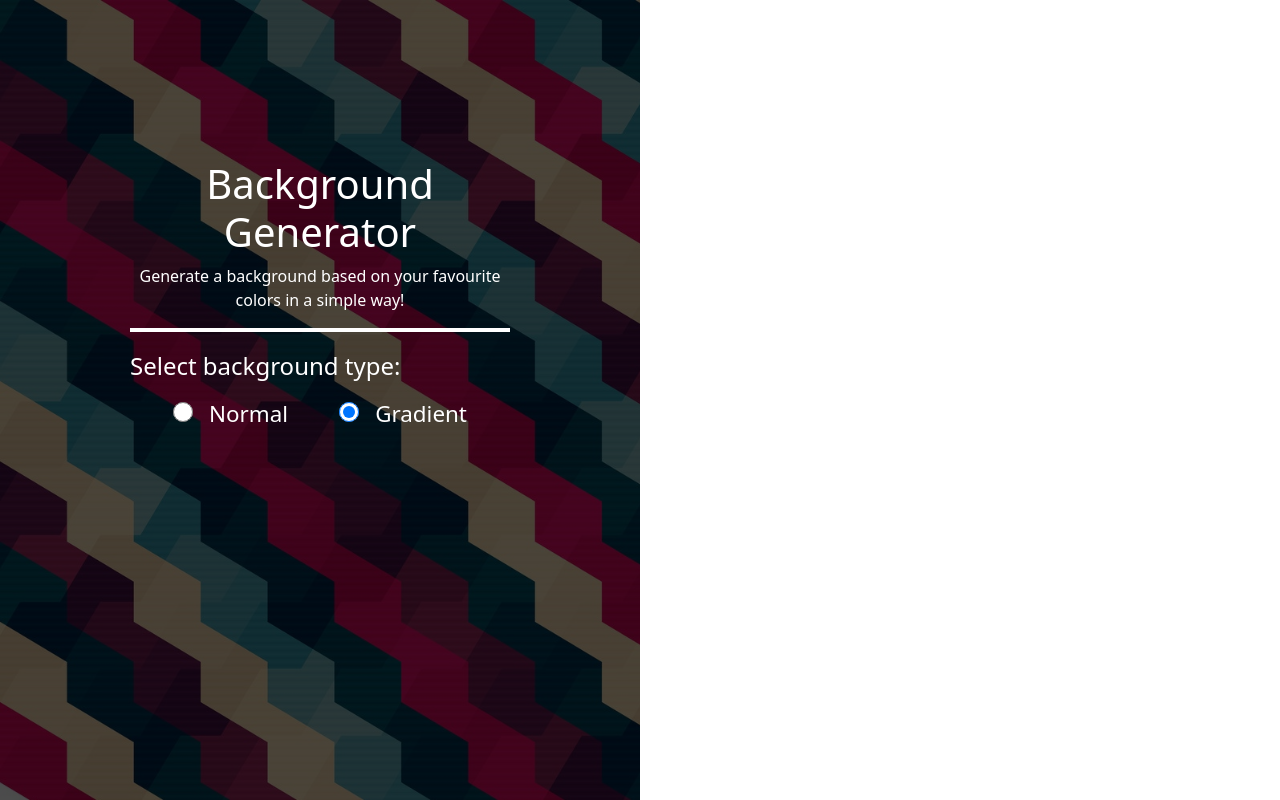
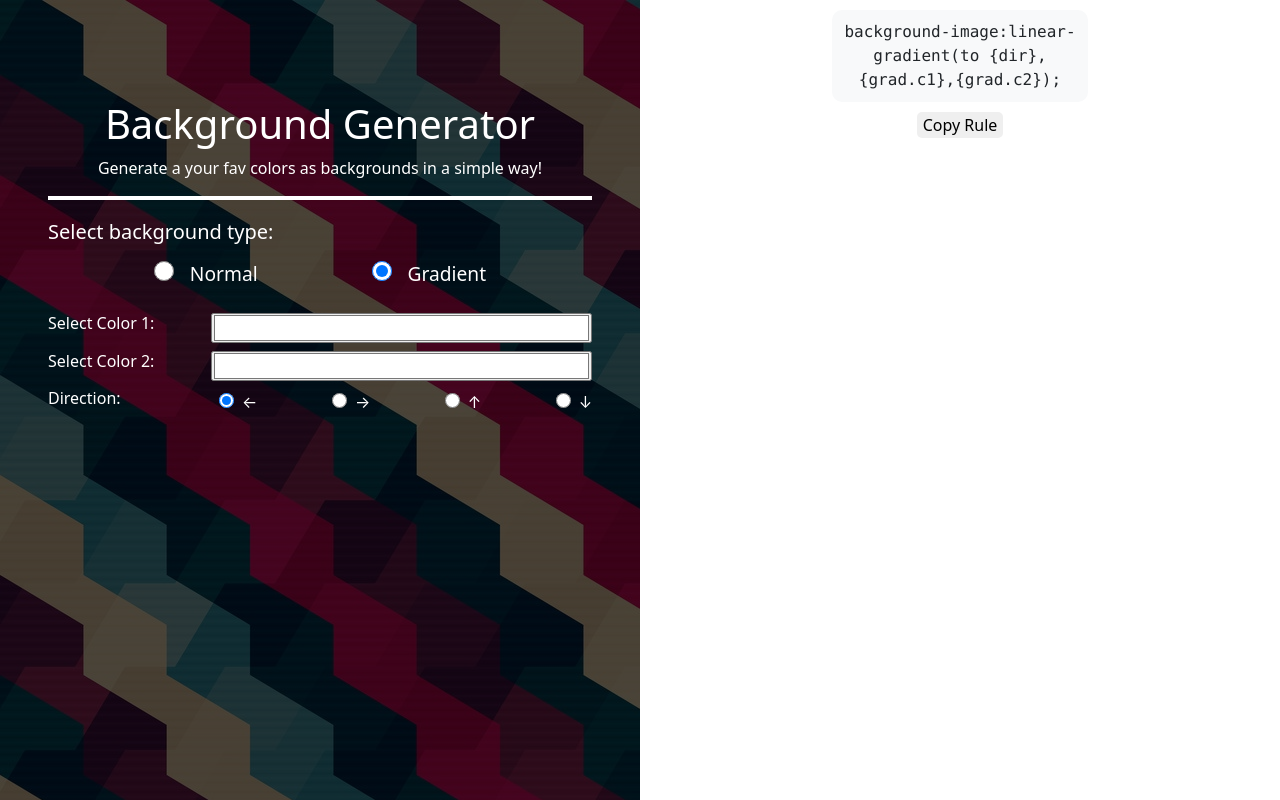
Before and after one commit to MariamAtef226/CodeAlpha_Background_Generator, a React (Vite) app: page / in a window 1280 px wide. Both pictures are taken after a click on the radio button "Gradient". Built offline with nearby package versions, Linux system fonts and the light colour scheme.

Commit message:
finished gradient

```diff
--- a/src/App.jsx
+++ b/src/App.jsx
@@ -5,20 +5,43 @@ import { useState } from "react";
 function App() {
   let [type, setType] = useState('normal');
   let [normalColor, setNormalColor] = useState('#ffffff');
+  let [grad, setGrad] = useState({ c1: '#ffffff', c2: '#ffffff' });
+  let [direction, setDirection] = useState('left')
 
+
+  // event handler functions
   function handleType(event) {
     let value = event.target.value;
     setType(value);
   }
+
   function handleColor(event) {
     let value = event.target.value;
     setNormalColor(value);
   }
+
+  function handleDirection(event) {
+    let value = event.target.value;
+    setDirection(value);
+  }
+
+  function handleGradient(event) {
+    let value = event.target.value;
+    let name = event.target.name;
+    if (name == 'color1') {
+      setGrad((prev) => ({ ...prev, c1: value }));
+    }
+    else {
+      setGrad((prev) => ({ ...prev, c2: value }));
+
+    }
+  }
+
   return (
     <>
       <div className="d-flex flex-column flex-md-row">
-        <Tool type={type} normalColor={normalColor} handleType={handleType} handleColor={handleColor} />
-        <Preview type={type} normalColor={normalColor} />
+        <Tool type={type} normalColor={normalColor} handleType={handleType} handleColor={handleColor} handleDirection={handleDirection} direction={direction} grad={grad} handleGradient={handleGradient} />
+        <Preview type={type} normalColor={normalColor} grad={grad} dir={direction} />
       </div>
     </>
   )
--- /dev/null
+++ b/src/components/Gradient.jsx
@@ -0,0 +1,36 @@
+export default function Gradient({grad, handleGradient, handleDirection, direction}) {
+
+    return (
+        <>
+            <div className="d-flex align-items-center mt-3 justify-content-between">
+                <h6 className="me-2 me-md-4 text-start">Select Color 1:</h6>
+                <input type='color' name='color1' value={grad.c1} onChange={handleGradient} />
+            </div>
+
+            <div className="d-flex align-items-center mt-2 justify-content-between">
+                <h6 className="me-2 me-md-4 text-start">Select Color 2:</h6>
+                <input type='color' name='color2' value={grad.c2} onChange={handleGradient} />
+            </div>
+            <div className="d-flex align-items-center mt-2 justify-content-between direction">
+                <h6 className="me-2 me-md-4 text-start">Direction:</h6>
+                <div className="">
+                    <input className="me-2" type='radio' id='left' name='direction' value='left' checked={direction == 'left'} onChange={handleDirection} />
+                    <label htmlFor='normal'>←</label>
+                </div>
+                <div className="">
+                    <input className="me-2" type='radio' id='right' name='direction' value='right' checked={direction == 'right'} onChange={handleDirection} />
+                    <label htmlFor='normal'>→</label>
+                </div>
+                <div className="">
+                    <input className="me-2" type='radio' id='top' name='direction' value='top' checked={direction == 'top'} onChange={handleDirection} />
+                    <label htmlFor='normal'>↑</label>
+                </div>
+                <div className="">
+                    <input className="me-2" type='radio' id='bottom' name='direction' value='bottom' checked={direction == 'bottom'} onChange={handleDirection} />
+                    <label htmlFor='normal'>↓</label>
+                </div>
+
+            </div>
+        </>
+    )
+}
--- /dev/null
+++ b/src/components/Normal.jsx
@@ -0,0 +1,9 @@
+export default function Normal({normalColor, handleColor}) {
+    return (
+        <div className="d-flex align-items-center mt-4">
+            <h5 className="me-2 me-md-4 text-start">Select Color:</h5>
+            <input type='color' name='normal-color' value={normalColor} onChange={handleColor} />
+        </div>
+    )
+
+}
--- a/src/components/Preview.jsx
+++ b/src/components/Preview.jsx
@@ -1,8 +1,22 @@
-export default function Preview({ type, normalColor }) {
+export default function Preview({ type, normalColor, dir, grad }) {
 
-    return <div className='preview-container' style={{ backgroundColor: normalColor }}>
-        {type == 'normal' && <div className='color bg-light'> background-color:{normalColor};  </div>}
+    let style = type == 'normal' ? { backgroundColor: normalColor } : { backgroundImage: `linear-gradient(to ${dir},${grad.c1},${grad.c2})` };
 
+    // a function to copy the resulted rule
+    function copier() {
+        var copyRule = document.querySelector(".color");
+        navigator.clipboard.writeText(copyRule.innerHTML);
+        alert("Copied the rule successfully!");
+    }
+
+
+    return <div className='preview-container text-center' style={style}>
+
+        <div className='color bg-light'>
+            {type == 'normal' && " background-color:{normalColor}; "}
+            {type == 'gradient' && " background-image:linear-gradient(to {dir},{grad.c1},{grad.c2});"}
+        </div>
+        <button className='copy' onClick={copier}>Copy Rule</button>
 
     </div>
 }
--- a/src/components/Tool.jsx
+++ b/src/components/Tool.jsx
@@ -1,21 +1,25 @@
-import { useState } from "react"
+import Normal from "./Normal"
+import Gradient from "./Gradient"
 
-export default function Tool({ type, normalColor, handleType, handleColor }) {
+
+export default function Tool({ type, normalColor, handleType, handleColor, grad, handleGradient, direction, handleDirection }) {
 
     return (
         <>
             <div className='tool-container'>
                 <div className='shadower'>
                     <div className="content text-center">
+
                         <div className="intro">
                             <h1>Background Generator</h1>
-                            <p>Generate a background based on your favourite colors in a simple way!</p>
+                            <p>Generate a your fav colors as backgrounds in a simple way!</p>
                         </div>
+
                         <div className="tool">
 
-                            <h4 className="text-start">Select background type:</h4>
-
-                            <div className="d-flex radios justify-content-evenly">
+                            {/*type change*/}
+                            <h5 className="text-start">Select background type:</h5>
+                            <div className="d-flex type-radios justify-content-evenly">
                                 <div className="m-2">
                                     <input className='me-3' type='radio' id='normal' name='type' value='normal' checked={type == 'normal'} onChange={handleType} />
                                     <label htmlFor='normal'>Normal</label>
@@ -26,13 +30,12 @@ export default function Tool({ type, normalColor, handleType, handleColor }) {
                                 </div>
                             </div>
 
-                            {type == 'normal' && (<>
-                                <div className="d-flex align-items-center mt-4">
-                                    <h4 className="me-3 text-start">Select Color:</h4>
-                                    <input type='color' name='normal-color' value={normalColor} onChange={handleColor} />
-                                </div>
-                            </>
-                            )}
+                            {/*Normal mode*/}
+                            {type == 'normal' && <Normal normalColor={normalColor} handleColor={handleColor} />}
+
+                            {/*Gradient mode*/}
+                            {type == 'gradient' && <Gradient direction={direction} grad={grad} handleDirection={handleDirection} handleGradient={handleGradient} />}
+
                         </div>
                     </div>
                 </div>
--- a/src/index.css
+++ b/src/index.css
@@ -1,37 +1,37 @@
 :root {
   font-family: Inter, system-ui, Avenir, Helvetica, Arial, sans-serif;
+}
 
-}
+/* tool section */
 
 .tool-container{
   background-image: url('./assets/toolbg.jpg');
   height:60vh;
-  background-repeat: no-repeat;
-  background-size: cover;
+  background: no-repeat cover;
 }
 
 .shadower{
   background-color: rgba(0,0,0,0.7);
   color:white;
-  height:60vh;
+  height:100%;
   position: relative;
 }
 
 .content{
   position: absolute;
   left:50%;
-  top: 20%;
   transform: translateX(-50%);
-  width:380px;
+  width:85%;
 }
 
 .intro{
-  border-bottom:solid 4px white;
+  border-bottom: solid 4px white;
   margin-bottom: 20px;
+  padding-top: 20px;
 }
 
-.radios{
-  font-size: 1.4rem;
+.type-radios{
+  font-size: 1.2rem;
 }
 
 input[type='radio']{
@@ -39,18 +39,23 @@ input[type='radio']{
   height:20px;
 }
 
+.direction input[type='radio']{
+  width:15px;
+  height:15px;
+}
+
 input[type='color']{
-  width:220px;
+  width:50%;
   height:30px;
 }
+
+/* preview section */
 
 .preview-container{
   height:40vh;
 }
 
-
-
-
+/* what displays the rule */
 .color{
   font-family: 'consolas';
   margin: 10px auto;
@@ -58,19 +63,37 @@ input[type='color']{
   text-align: center;
   padding:10px;
   border-radius: 10px;
-  font-size: 1.1rem;
+  font-size: 0.8rem;
 }
 
+/* the copy button*/
+.copy{
+  border:none;
+  border-radius: 5px;
+}
+
+
+/* for larger screens*/
 @media (min-width:724px){
   .tool-container, .preview-container{
     width:50%;
     height:100vh;
   }
-  .shadower{
-    height: 100vh;
-  }
+
   .color{
     width:40%;
-    font-size:1.2rem;
+    font-size:1rem;
+  }
+
+  .radios{
+    font-size: 1.4rem;
+  }
+
+  .intro{
+    padding-top:100px;
+  }
+
+  input[type='color']{
+    width:70%;
   }
 }
```
